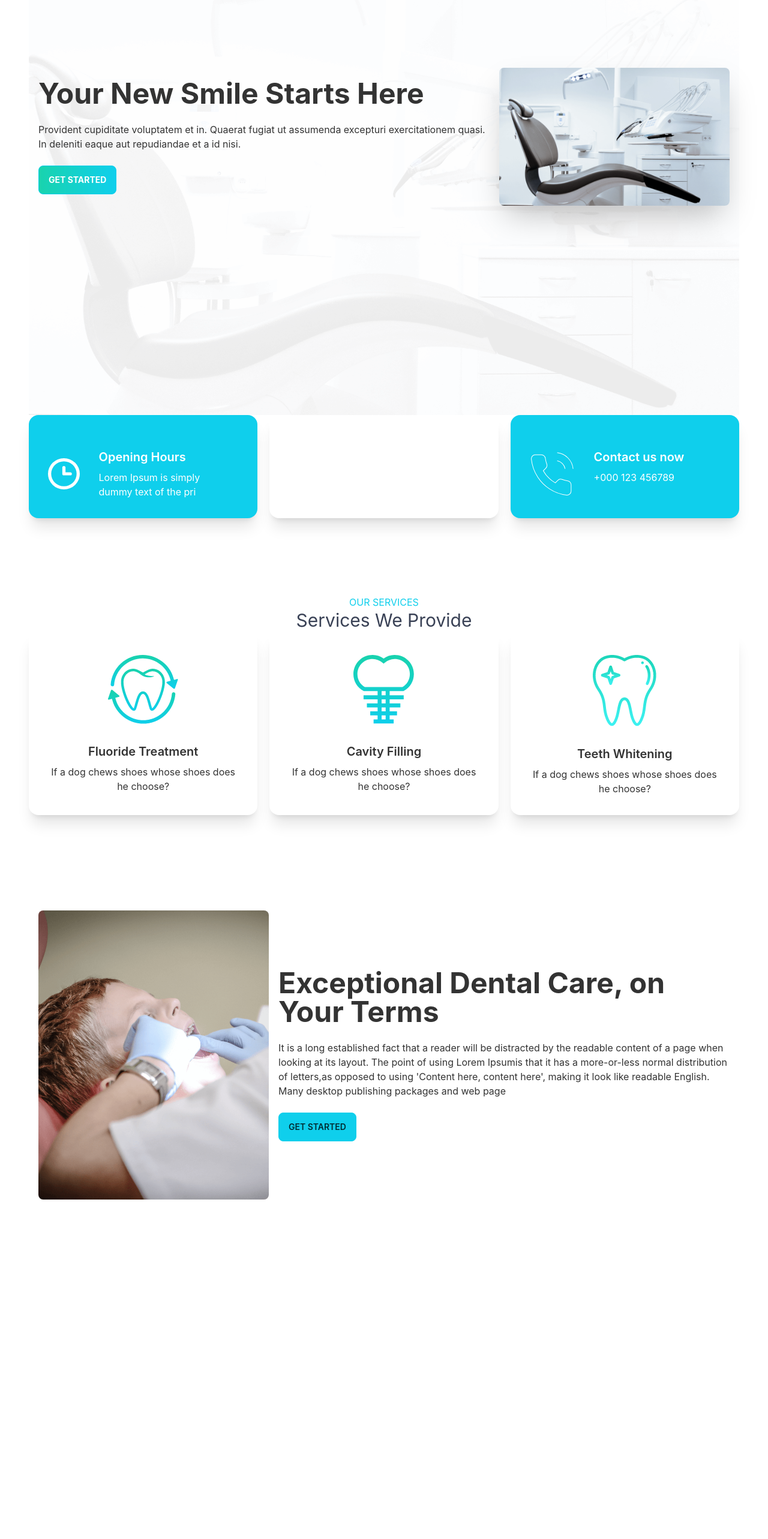
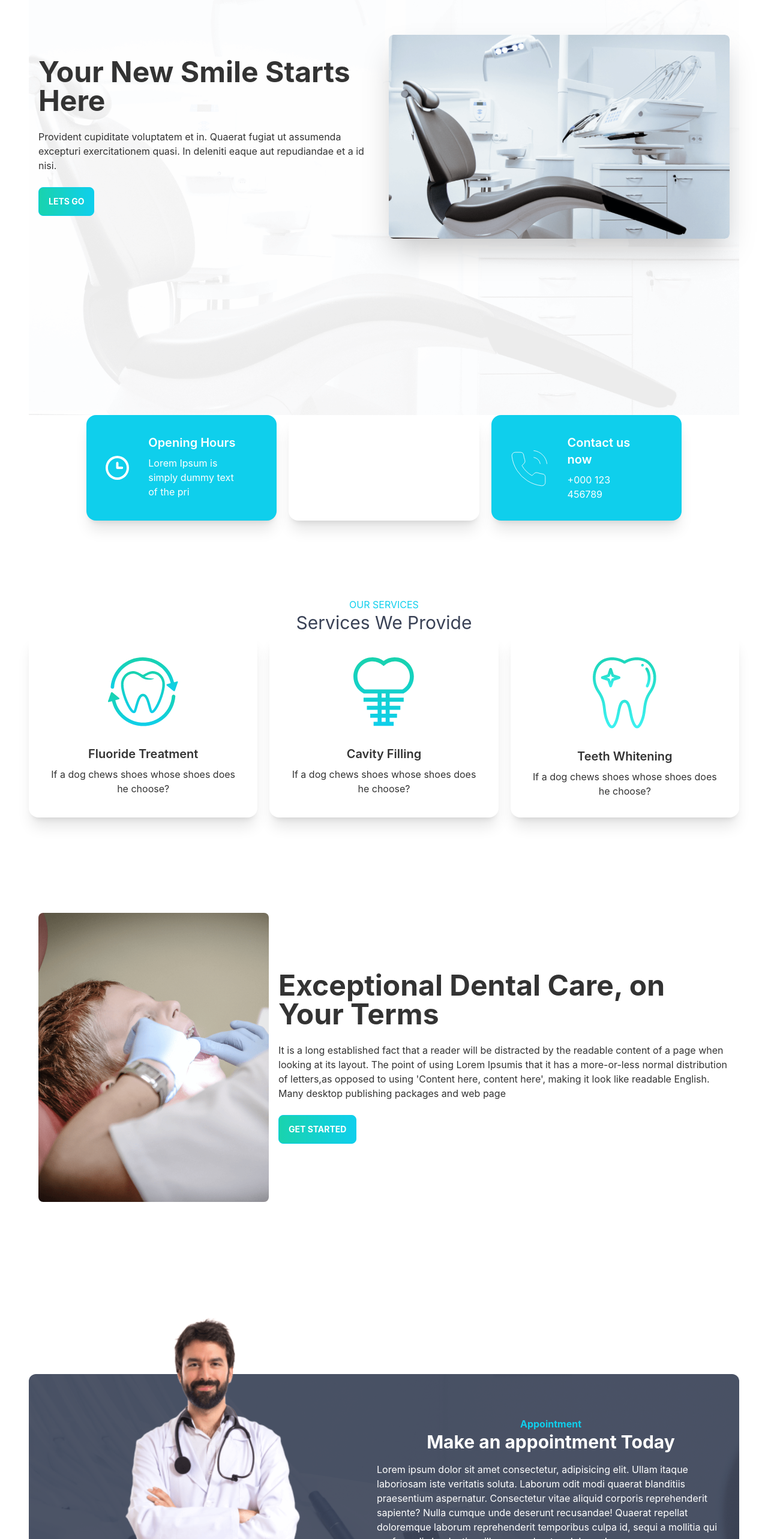
Before and after one commit to zhSHUVO/doctors-portal-client, a React (Create React App) app: page / in a window 1280 px wide. Shown: the part 220-2786 px from the top of the page at 60% size. Before the commit the page ends 2555 px from the top, so only its background shows below. Built offline with nearby package versions, Linux system fonts and the light colour scheme; the HTML template or start-up script is replaced by a standard one.

Commit message:
appointment

```diff
--- a/src/Pages/Home/Banner.js
+++ b/src/Pages/Home/Banner.js
@@ -1,12 +1,13 @@
 import React from "react";
 import chair from "../../assets/images/chair.png";
+import PrimaryButton from "../Shared/PrimaryButton";
 
 const Banner = () => {
     return (
         <div class="hero pb-32 lg:min-h-screen  lg:bg-bg-chair lg:bg-cover lg:bg-contain lg:bg-no-repeat lg:bg-center ">
             <div class="hero-content flex-col lg:flex-row-reverse">
-                <img src={chair} class="md:w-96 rounded-lg shadow-2xl" />
-                <div>
+                <img src={chair} class="md:w-96 flex-1 rounded-lg shadow-2xl" />
+                <div className="flex-1">
                     <h1 class="text-5xl font-bold">
                         Your New Smile Starts Here
                     </h1>
@@ -15,12 +16,7 @@ const Banner = () => {
                         assumenda excepturi exercitationem quasi. In deleniti
                         eaque aut repudiandae et a id nisi.
                     </p>
-                    <button
-                        class="btn btn-primary uppercase text-white font-bold bg-gradient-to-r from-secondary to-primary
-                    "
-                    >
-                        Get Started
-                    </button>
+                    <PrimaryButton>Lets Go</PrimaryButton>
                 </div>
             </div>
         </div>
--- a/src/Pages/Home/Home.js
+++ b/src/Pages/Home/Home.js
@@ -2,6 +2,7 @@ import React from "react";
 import Services from "../Services/Services";
 import Banner from "./Banner";
 import Info from "./Info";
+import MakeAppointment from "./MakeAppointment";
 
 const Home = () => {
     return (
@@ -9,6 +10,7 @@ const Home = () => {
             <Banner></Banner>
             <Info></Info>
             <Services></Services>
+            <MakeAppointment></MakeAppointment>
         </div>
     );
 };
--- a/src/Pages/Home/Info.js
+++ b/src/Pages/Home/Info.js
@@ -5,8 +5,8 @@ import phone from "../../assets/icons/phone.svg";
 
 const Info = () => {
     return (
-        <div className="grid grid-cols-1 lg:grid-cols-3 gap-5">
-            <div class="card lg:card-side bg-base-100 shadow-xl bg-primary text-white px-8 pt-6">
+        <div className="grid grid-cols-1 lg:grid-cols-3 gap-5 lg:px-24 ">
+            <div class="card lg:card-side bg-base-100 shadow-xl bg-primary text-white px-8 ">
                 <figure>
                     <img src={clock} alt="opening hour" />
                 </figure>
@@ -15,7 +15,7 @@ const Info = () => {
                     <p>Lorem Ipsum is simply dummy text of the pri</p>
                 </div>
             </div>
-            <div class="card lg:card-side bg-base-100 shadow-xl bg-accent text-white px-8 pt-6">
+            <div class="card lg:card-side bg-base-100 shadow-xl bg-accent text-white px-8 ">
                 <figure>
                     <img src={marker} alt="location marker" />
                 </figure>
@@ -24,7 +24,7 @@ const Info = () => {
                     <p>Brooklyn, NY 10036, United States</p>
                 </div>
             </div>
-            <div class="card lg:card-side bg-base-100 shadow-xl bg-primary text-white px-8 pt-6">
+            <div class="card lg:card-side bg-base-100 shadow-xl bg-primary text-white px-8 ">
                 <figure>
                     <img src={phone} alt="phone" />
                 </figure>
--- /dev/null
+++ b/src/Pages/Home/MakeAppointment.js
@@ -0,0 +1,37 @@
+import React from "react";
+import appointment from "../../assets/images/appointment.png";
+import doctor from "../../assets/images/doctor.png";
+import PrimaryButton from "../Shared/PrimaryButton";
+
+const MakeAppointment = () => {
+    return (
+        <section
+            style={{ background: `url(${appointment})` }}
+            className="flex p-6 lg:p-0 lg:pr-6 justify-content rounded-xl items-center text-white"
+        >
+            <div className="flex-1 hidden lg:block">
+                <img className="mt-[-150px]" src={doctor} alt="doc" />
+            </div>
+            <div className="flex-1 text-white">
+                <h1 className="text-primary text-center font-bold">
+                    Appointment
+                </h1>
+                <h1 className="text-3xl	text-center pb-4 font-bold">
+                    Make an appointment Today
+                </h1>
+                <p className="pb-5">
+                    Lorem ipsum dolor sit amet consectetur, adipisicing elit.
+                    Ullam itaque laboriosam iste veritatis soluta. Laborum odit
+                    modi quaerat blanditiis praesentium aspernatur. Consectetur
+                    vitae aliquid corporis reprehenderit sapiente? Nulla cumque
+                    unde deserunt recusandae! Quaerat repellat doloremque
+                    laborum reprehenderit temporibus culpa id, sequi a mollitia
+                    qui perferendis laudantium illum quae beatae dolorum!
+                </p>
+                <PrimaryButton>Book Appoinment</PrimaryButton>
+            </div>
+        </section>
+    );
+};
+
+export default MakeAppointment;
--- a/src/Pages/Services/Services.js
+++ b/src/Pages/Services/Services.js
@@ -3,6 +3,7 @@ import cavity from "../../assets/images/cavity.png";
 import fluoride from "../../assets/images/fluoride.png";
 import treatment from "../../assets/images/treatment.png";
 import whitening from "../../assets/images/whitening.png";
+import PrimaryButton from "../Shared/PrimaryButton";
 import Service from "./Service";
 
 const Services = () => {
@@ -57,7 +58,7 @@ const Services = () => {
                             English. Many desktop publishing packages and web
                             page
                         </p>
-                        <button class="btn btn-primary">Get Started</button>
+                        <PrimaryButton>Get Started</PrimaryButton>
                     </div>
                 </div>
             </div>
--- /dev/null
+++ b/src/Pages/Shared/PrimaryButton.js
@@ -0,0 +1,14 @@
+import React from "react";
+
+const PrimaryButton = ({ children }) => {
+    return (
+        <button
+            class="btn btn-primary uppercase text-white font-bold bg-gradient-to-r from-secondary to-primary
+                    "
+        >
+            {children}
+        </button>
+    );
+};
+
+export default PrimaryButton;
```
